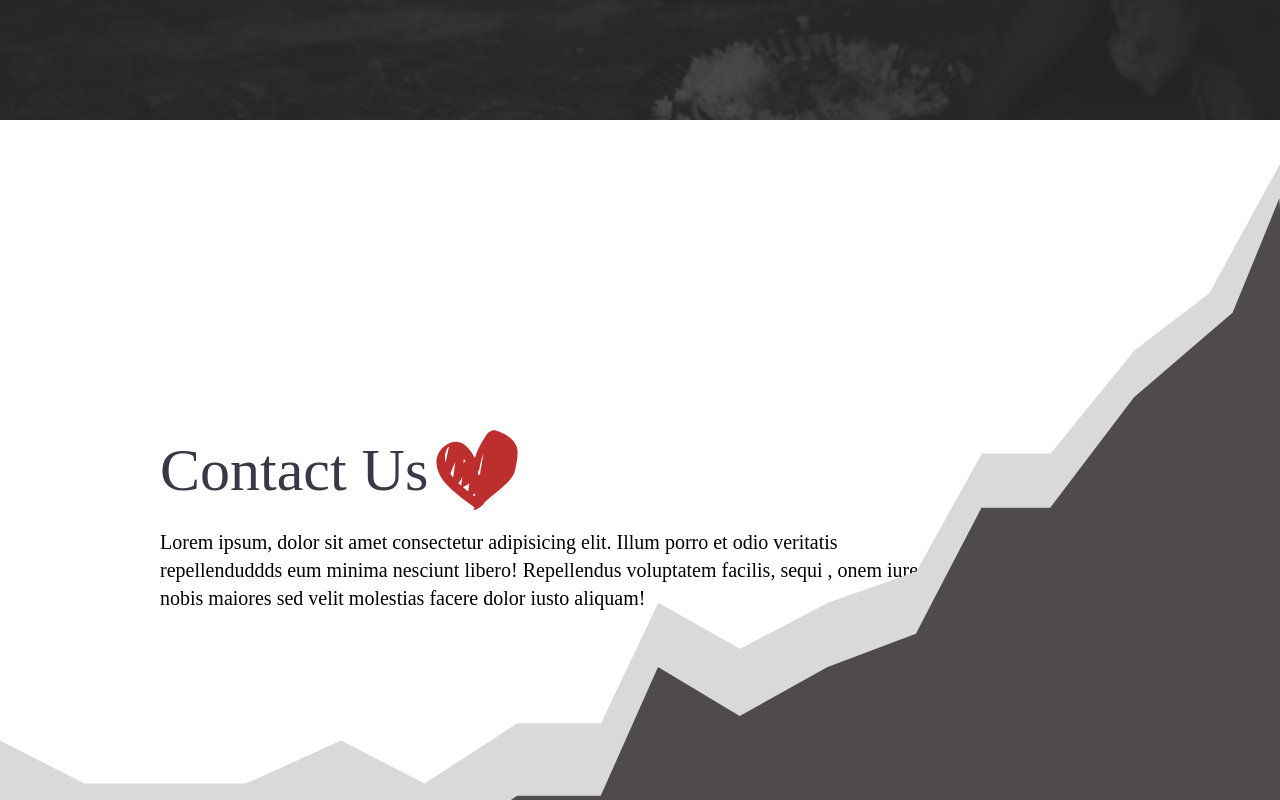
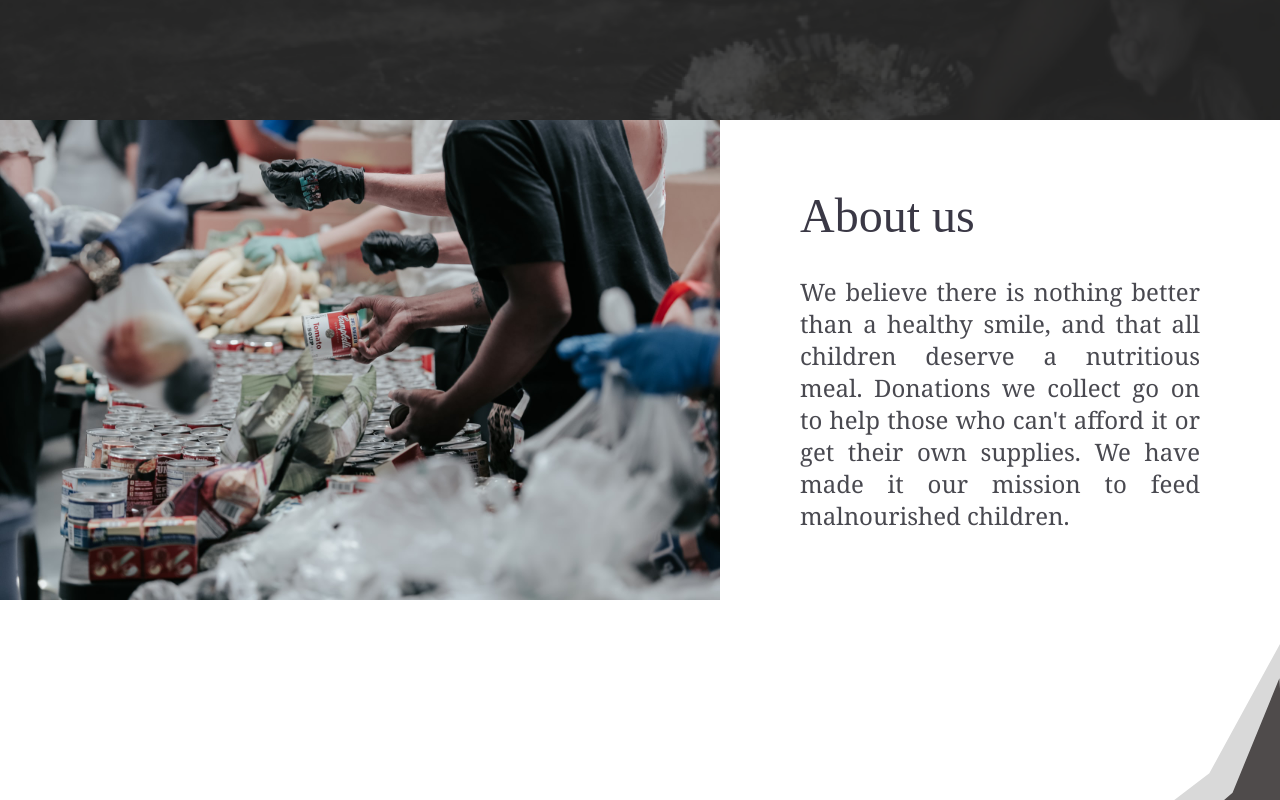
Before and after one commit to LedgerChirp/CharityMaster, a React (Create React App) app in the folder frontend_react/: page / in a window 1280 px wide. Shown: the part 680-1480 px from the top of the page. Built offline with nearby package versions, Linux system fonts and the light colour scheme.

Commit message:
added about us

```diff
--- a/frontend_react/package.json
+++ b/frontend_react/package.json
@@ -9,6 +9,7 @@
     "react": "^18.2.0",
     "react-dom": "^18.2.0",
     "react-scripts": "5.0.1",
+    "styled-components": "^5.3.6",
     "web-vitals": "^2.1.4"
   },
   "scripts": {
--- a/frontend_react/src/App.css
+++ /dev/null
@@ -1,38 +0,0 @@
-.App {
-  text-align: center;
-}
-
-.App-logo {
-  height: 40vmin;
-  pointer-events: none;
-}
-
-@media (prefers-reduced-motion: no-preference) {
-  .App-logo {
-    animation: App-logo-spin infinite 20s linear;
-  }
-}
-
-.App-header {
-  background-color: #282c34;
-  min-height: 100vh;
-  display: flex;
-  flex-direction: column;
-  align-items: center;
-  justify-content: center;
-  font-size: calc(10px + 2vmin);
-  color: white;
-}
-
-.App-link {
-  color: #61dafb;
-}
-
-@keyframes App-logo-spin {
-  from {
-    transform: rotate(0deg);
-  }
-  to {
-    transform: rotate(360deg);
-  }
-}
--- a/frontend_react/src/App.js
+++ b/frontend_react/src/App.js
@@ -1,13 +1,14 @@
-import "./App.css";
 import Contact from './components/contact/Contact'
 import HomeHero from "./components/HomeHero";
 import Navbar from "./components/Navbar";
 import Footer from "./components/contact/Footer";
+import About from "./components/About";
 function App() {
   return (
     <>
       <Navbar />
       <HomeHero />
+      <About/>
       <Contact />
       <Footer/>
     </>
--- /dev/null
+++ b/frontend_react/src/components/About.jsx
@@ -0,0 +1,25 @@
+import React from 'react'
+
+function About() {
+
+
+
+  return (
+    <div className='flex md:flex-row flex-col justify-center items-center'>
+
+        <img className='md:h-[60vh]' src="./assets/aboutimg.jpg" alt="" />
+
+        <div className='flex flex-col justify-center py-4 md:py-6' >
+            <h1 className='text-5xl font-[Caudex] text-[#3A3845] md:py-5 pl-20'>About us</h1>
+            <p className='md:text-2xl text-xl py-4 text-justify font-serif text-[#494950] px-5 md:px-20'>
+
+              We believe there is nothing better than a healthy smile, and that all children deserve a nutritious meal. Donations we collect go on to help those who can't afford it or get their own supplies.
+              We have made it our mission to feed malnourished children.
+            </p>
+        </div>
+    </div>
+
+  )
+}
+
+export default About
```
Also changed, not shown: frontend_react/public/assets/aboutimg.jpg (added), 1 other file (tests, documents, lock files or other folders).
